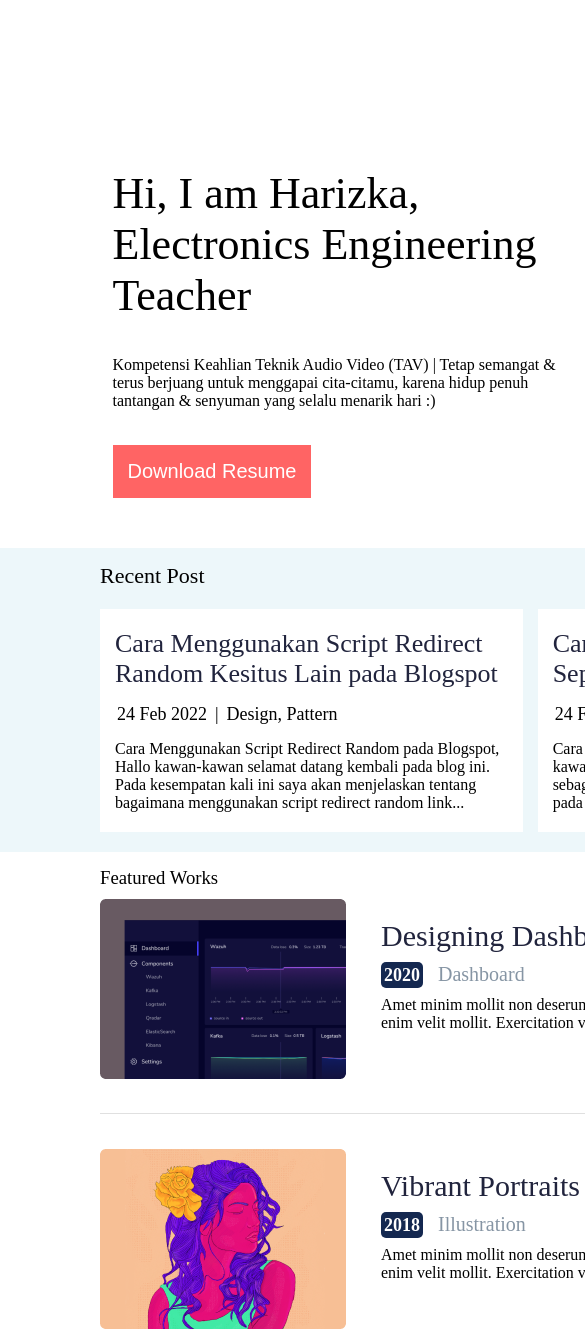
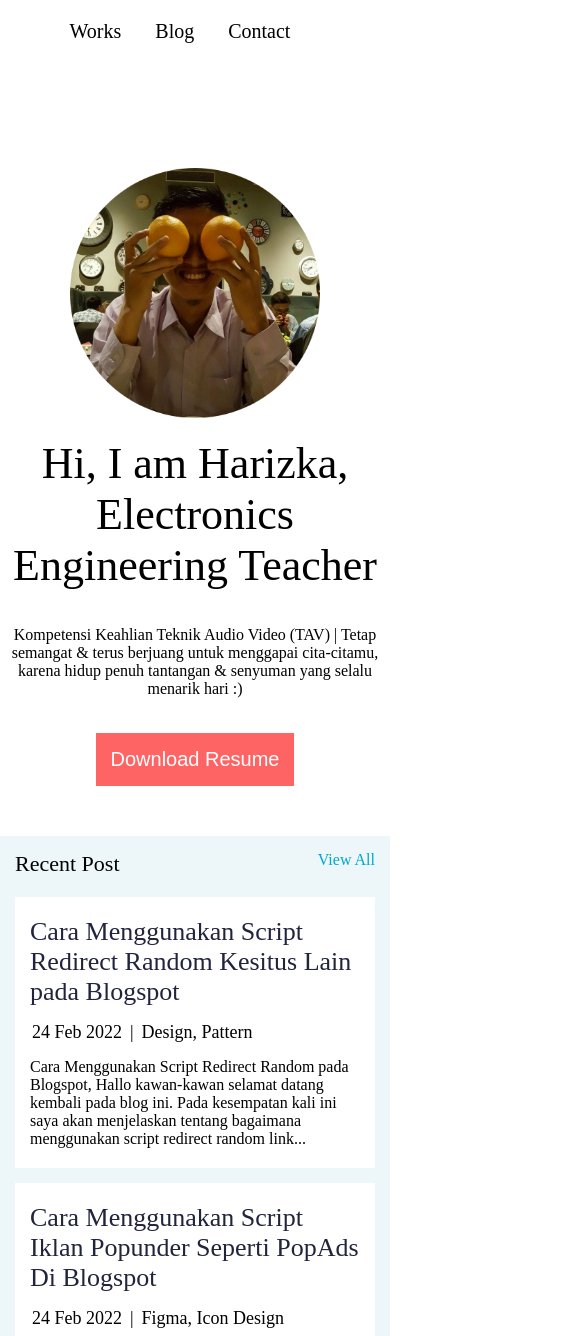
Before and after one commit to harizkame/PTSCI, a plain HTML site: page index.html in a window 390 px wide. Shown: the top 1336 px of the page, 585 px wide, since content can reach past the window. Drawn offline with Linux system fonts and the light colour scheme.

Commit message:
update css responsif

```diff
--- a/style.css
+++ b/style.css
@@ -179,3 +179,58 @@
 .footer {
     margin-top: 15px;
 }
+
+@media only screen and (max-width:600px) {
+    .container {
+        width: 100%;
+    }
+
+    .menu {
+        display: flex;
+        justify-content: center;
+    }
+
+    .hero {
+        display: flex;
+        flex-direction: column-reverse;
+
+    }
+
+    .hero-image {
+        display: flex;
+        justify-content: center;
+    }
+    .hero-text {
+        text-align: center;
+        margin-top: 20px;
+        width: auto;
+    }
+
+    .post {
+        padding: 15px 15px;
+    }
+
+    .post-content {
+        display: flex;
+        flex-direction: column;
+    }
+
+    .feature {
+        padding: 15px 15px;
+    }
+
+    .feature-isi {
+        display: flex;
+        flex-direction: column;
+
+    }
+
+    .feature-text {
+        display: flex;
+        flex-direction: column;
+    }
+    .feature-image {
+        display: flex;
+        flex-direction: column;
+    }
+}
```
